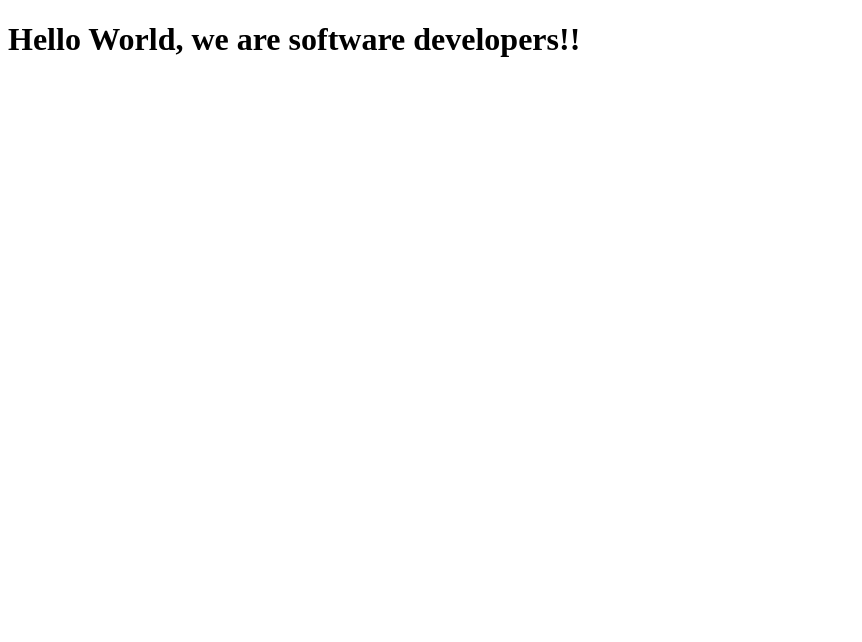
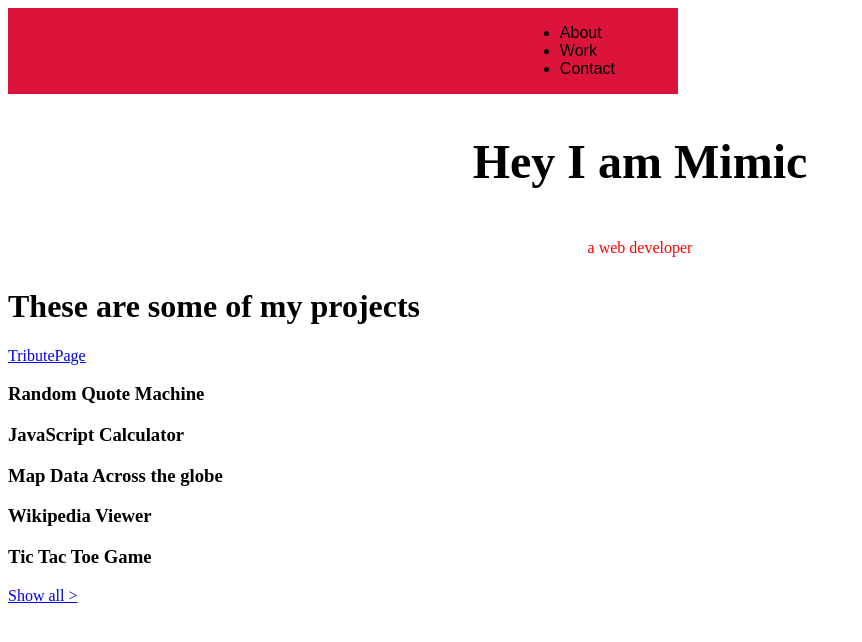
Before and after one commit to JasemDuncan/microverse_Gbolahan_Jasem, a plain HTML site: page index.html in a window 1280 px wide. Shown: the whole page, without its empty margins (0-862 px from the left). Drawn offline with Linux system fonts and the light colour scheme.

Commit message:
User story 1 to 5

```diff
--- a/css/style.css
+++ b/css/style.css
@@ -0,0 +1,33 @@
+.top-nav-bar
+{
+    width: 50%;
+    display: flex;
+    flex-flow: row;
+    justify-content: flex-end;
+    padding-right: 3vw;
+    background-color: crimson;
+}
+.list-menu{
+    display: inline;
+    padding: 0 25px;
+    font-size: 5 vw;
+    font-weight: 200;
+    font-family: sans-serif;
+
+}
+.title-section h1
+{
+    font-size: 3em;
+}
+.title-section p
+{
+    margin: 0 auto;
+    text-align: center;
+    padding: 10px;
+    width: 10em;
+    color:red;
+}
+#header
+{
+    text-align: center;
+}
--- a/index.html
+++ b/index.html
@@ -9,19 +9,54 @@
   <body>
     <script src="https://cdn.freecodecamp.org/testable-projects-fcc/v1/bundle.js"></script>
 
-    <!--
+    <header>
+      <nav class="top-nav-bar">
+          <ul class="list-menu">
+            <li>About</li>
+            <li>Work</li>
+            <li>Contact</li>
+          </ul>
+      </nav>
+    </header>
+    <main>
+      <section id="welcome-section">
+      <div class="title-section">
+        <h1 id="header">Hey I am Mimic</h1>
+        <p>a web developer</p>
+      </div>
+    </section>
+      <div>
+        <h1>These are some of my projects</h1>
+      </div>
+      <section id="projects">
+        <div class="project-title">
+          <a href="#">TributePage</a>
 
-    Hello Camper!
+        </div>
+        <div>
+          <h3>Random Quote Machine</h3>
+        </div>
+        <div>
+          <h3>JavaScript Calculator</h3>
+        </div>
+        <div>
+          <h3>Map Data Across the globe</h3>
+        </div>
+        <div>
+          <h3>Wikipedia Viewer</h3>
+        </div>
+        <div>
+          <h3>Tic Tac Toe Game</h3>
+        </div>
 
-    For now, the test suite only works in Chrome!
-    Please read the README below in the JS Editor before beginning.
-    Feel free to delete this message once you have read it.
-    Good luck and Happy Coding!
+      </section>
+      <div>
+        <p>
+          <a href="#">Show all ></a>
+        </p>
+      </div>
 
-    - The freeCodeCamp Team
-
-    -->
-    <h1>Hello World, we are software developers!!</h1>
+    </main>
     <script  src="js/index.js"></script>
   </body>
 </html>
```
